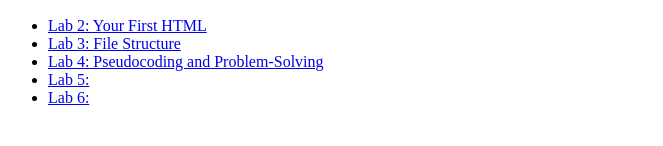
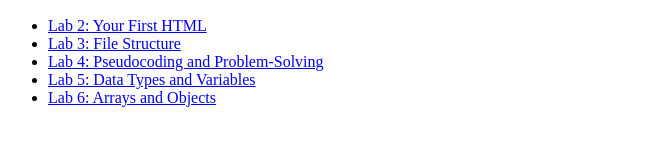
Before and after one commit to emlepe/art101, a plain HTML site: page index.html in a window 1280 px wide. Shown: the part 588-734 px from the top of the page, without its empty margins (0-663 px from the left). Drawn offline with Linux system fonts and the light colour scheme.

Commit message:
Update index.html

```diff
--- a/index.html
+++ b/index.html
@@ -19,8 +19,8 @@
 			<li><a href="lab2/">Lab 2: Your First HTML</a></li>
 			<li><a href="lab3/">Lab 3: File Structure<a/></li>
 			<li><a href="lab4/">Lab 4: Pseudocoding and Problem-Solving<a/></li>
-			<li><a href="lab5/">Lab 5:</a></li>
-			<li><a href="lab5/">Lab 6:</a></li>
+			<li><a href="lab5/">Lab 5: Data Types and Variables</a></li>
+			<li><a href="lab5/">Lab 6: Arrays and Objects</a></li>
 		</ul>
 	</div>
 
```
